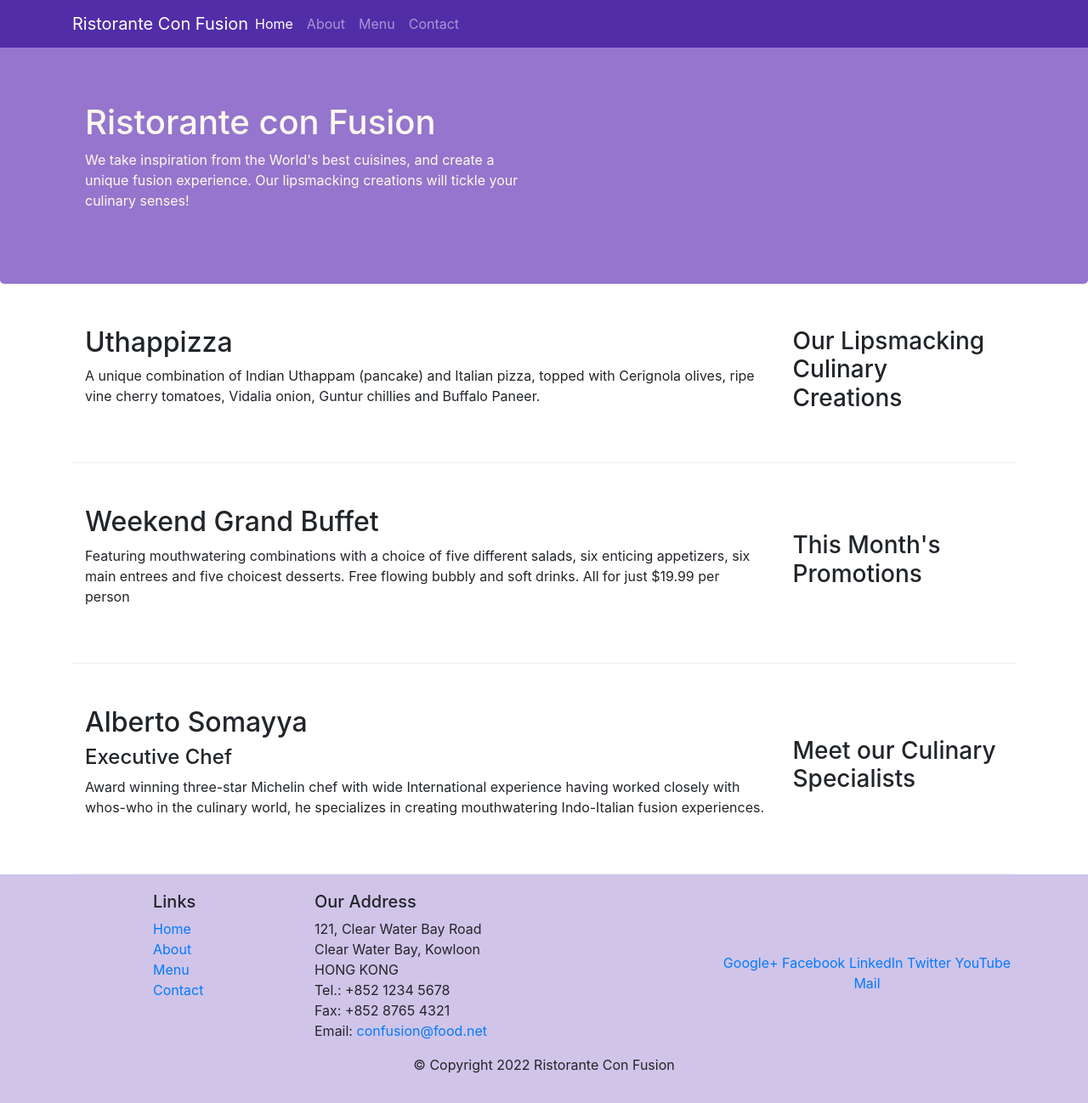
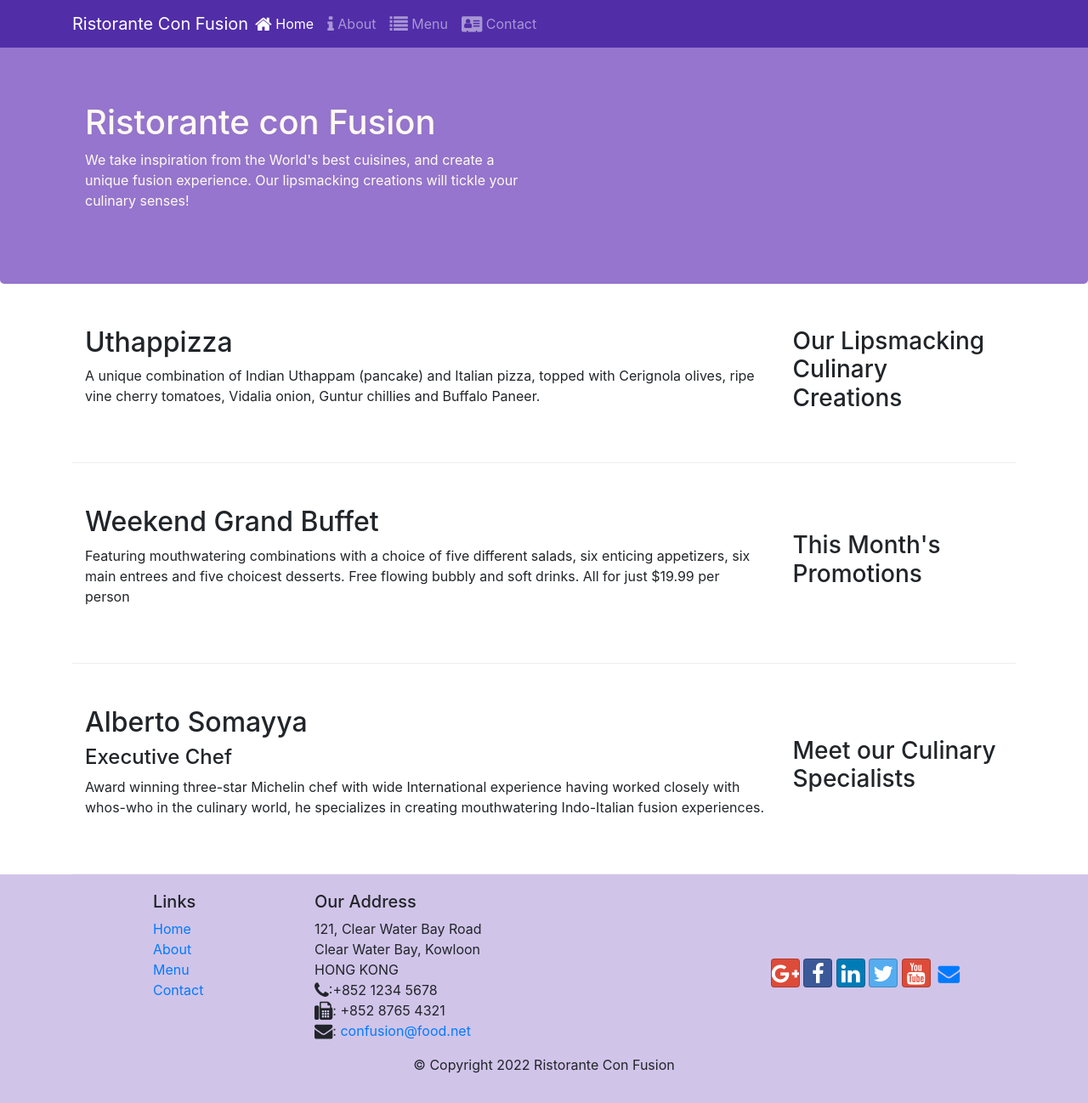
Before and after one commit to johnsethsalazar/conFusion, a website: page index.html in a window 1280 px wide. Shown: the whole page at 85% size. Drawn offline with nearby package versions, Linux system fonts and the light colour scheme.

Commit message:
Icon Fonts

```diff
--- a/index.html
+++ b/index.html
@@ -9,6 +9,8 @@
 
         <!-- Bootstrap CSS -->
         <link rel="stylesheet" href="node_modules/bootstrap/dist/css/bootstrap.min.css">
+        <link rel="stylesheet" href="node_modules/font-awesome/css/font-awesome.min.css">
+        <link rel="stylesheet" href="node_modules/bootstrap-social/bootstrap-social.css">
         <link rel="stylesheet" href="css/styles.css">
     <title>Ristorante Con Fusion</title>
 </head>
@@ -22,10 +24,10 @@
             <a class="navbar-brand mr-auto" href="#">Ristorante Con Fusion</a>
             <div class="collapse navbar-collapse" id="Navbar">
             <ul class="navbar-nav mr-auto">
-                <li class="nav-item active"><a class="nav-link" href="#">Home</a></li>
-                <li class="nav-item"><a class="nav-link" href="./aboutus.html">About</a></li>
-                <li class="nav-item"><a class="nav-link" href="#">Menu</a></li>
-                <li class="nav-item"><a class="nav-link" href="#">Contact</a></li>
+                <li class="nav-item active"><a class="nav-link" href="#"><span class="fa fa-home fa-lg"></span> Home</a></li>
+                <li class="nav-item"><a class="nav-link" href="./aboutus.html"><span class="fa fa-info fa-lg"></span> About</a></li>
+                <li class="nav-item"><a class="nav-link" href="#"><span class="fa fa-list fa-lg"></span> Menu</a></li>
+                <li class="nav-item"><a class="nav-link" href="#"><span class="fa fa-address-card fa-lg"></span> Contact</a></li>
             </ul>
             </div>
         </div>
@@ -96,19 +98,19 @@
 		              121, Clear Water Bay Road<br>
 		              Clear Water Bay, Kowloon<br>
 		              HONG KONG<br>
-		              Tel.: +852 1234 5678<br>
-		              Fax: +852 8765 4321<br>
-		              Email: <a href="mailto:confusion@food.net">confusion@food.net</a>
+		              <i class="fa fa-phone fa-lg"></i>:+852 1234 5678<br>
+		              <i class="fa fa-fax fa-lg"></i>: +852 8765 4321<br>
+		              <i class="fa fa-envelope fa-lg"></i>: <a href="mailto:confusion@food.net">confusion@food.net</a>
 		           </address>
                 </div>
                 <div class="col-12 col-sm-4 align-self-center">
                     <div class="text-center">
-                        <a href="http://google.com/+">Google+</a>
-                        <a href="http://www.facebook.com/profile.php?id=">Facebook</a>
-                        <a href="http://www.linkedin.com/in/">LinkedIn</a>
-                        <a href="http://twitter.com/">Twitter</a>
-                        <a href="http://youtube.com/">YouTube</a>
-                        <a href="mailto:">Mail</a>
+                        <a class="btn btn-social-icon btn-google" href="http://google.com/+"><i class="fa fa-google-plus fa-lg"></i></a>
+                        <a class="btn btn-social-icon btn-facebook" href="http://www.facebook.com/profile.php?id="><i class="fa fa-facebook fa-lg"></i></a>
+                        <a class="btn btn-social-icon btn-linkedin" href="http://www.linkedin.com/in/"><i class="fa fa-linkedin fa-lg"></i></a>
+                        <a class="btn btn-social-icon btn-twitter" href="http://twitter.com/"><i class="fa fa-twitter fa-lg"></i></a>
+                        <a class="btn btn-social-icon btn-google" href="http://youtube.com/"><i class="fa fa-youtube fa-lg"></i></a>
+                        <a class="btn btn-social-icon" href="mailto:"><i class="fa fa-envelope fa-lg"></i></a>
                     </div>
                 </div>
            </div>
--- a/package.json
+++ b/package.json
@@ -15,6 +15,8 @@
   },
   "dependencies": {
     "bootstrap": "^4.0.0",
+    "bootstrap-social": "^5.1.1",
+    "font-awesome": "^4.7.0",
     "jquery": "^3.3.1",
     "popper.js": "^1.12.9"
   }
```
Also changed, not shown: aboutus.html (+15 -13 lines), 1 other file.
